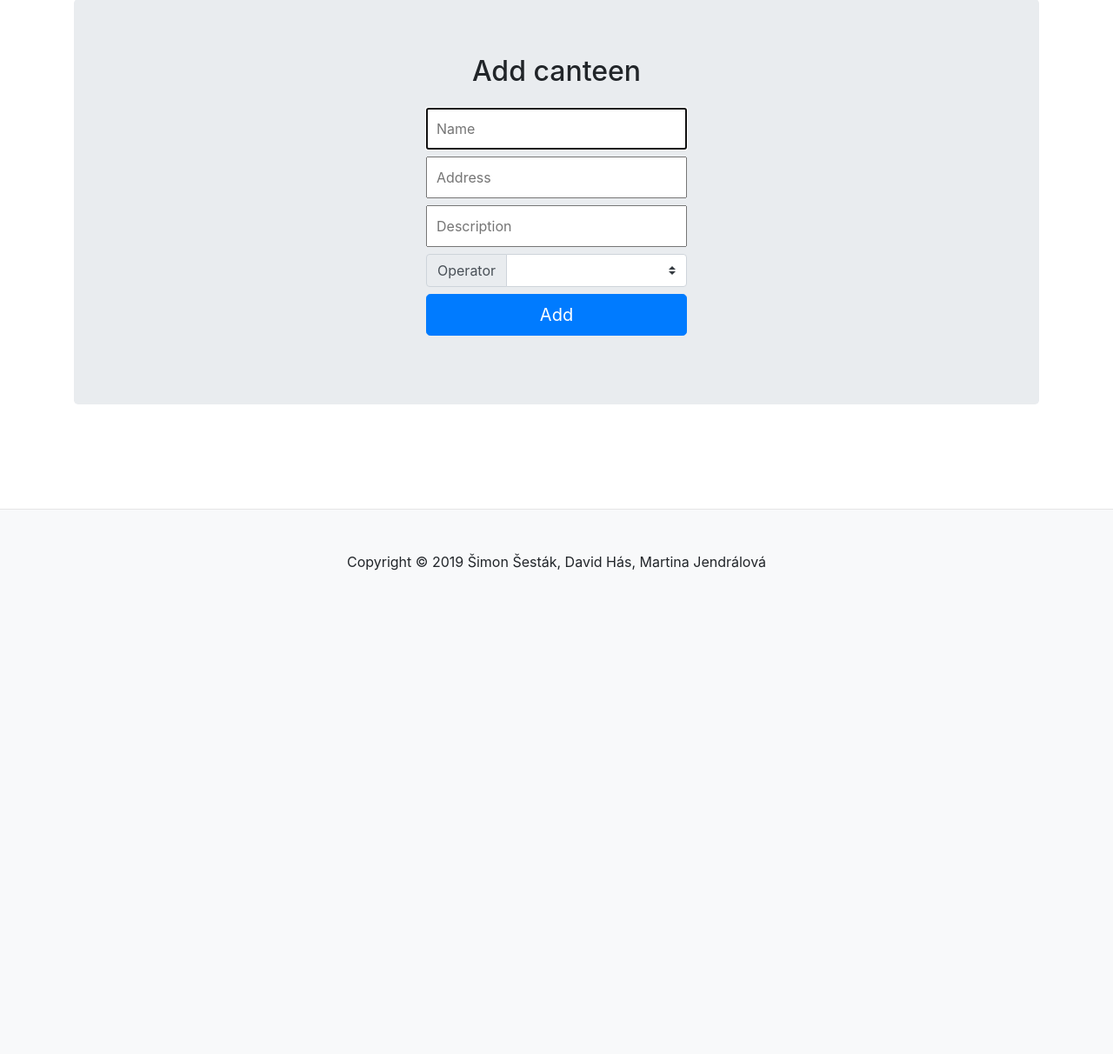
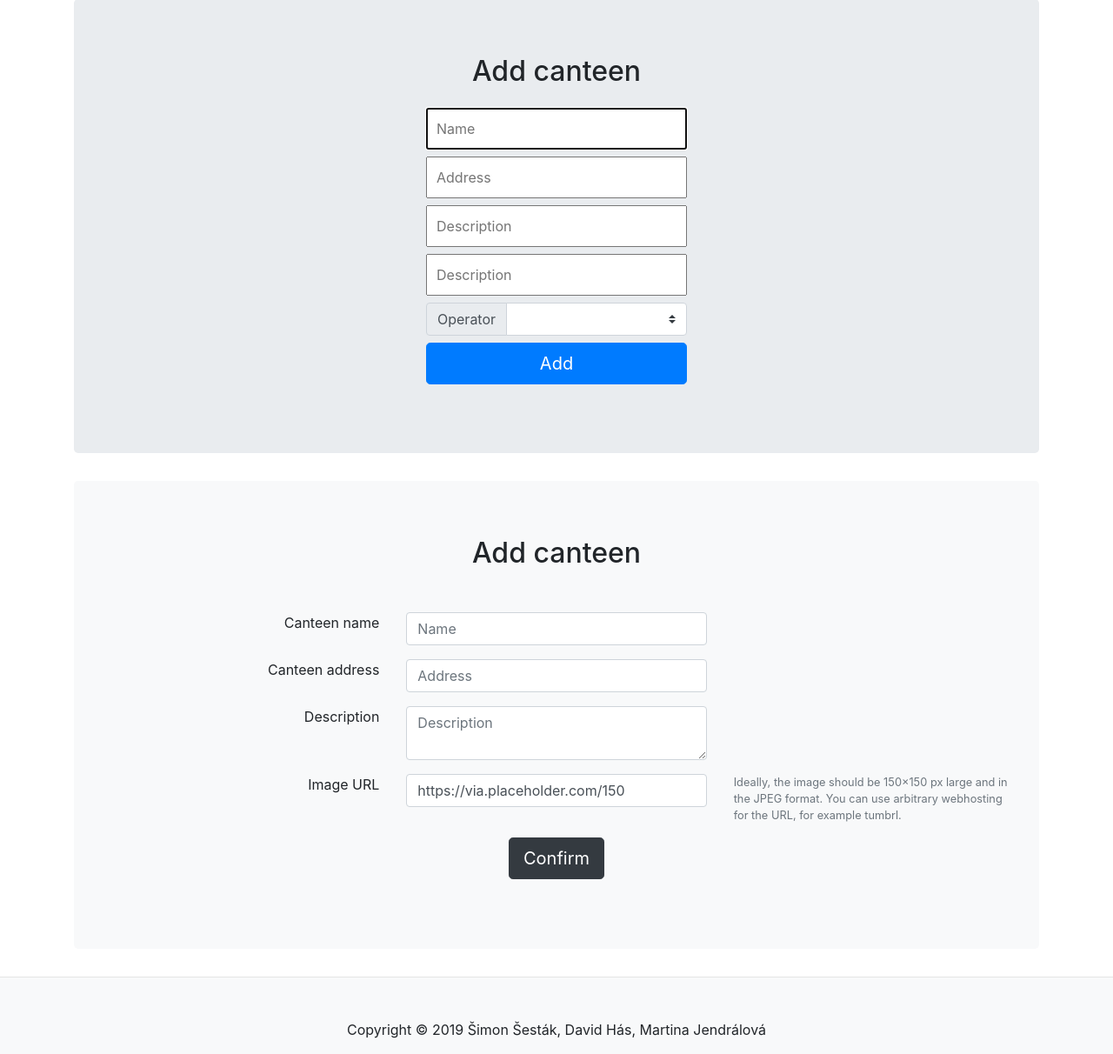
Before and after one commit to Srndo/IIS, a Flask app: page /add_canteen in a window 1280 px wide. Shown: the part 158-1370 px from the top of the page at 87% size. Before the commit the page ends 814 px from the top, so only its background shows below. Run offline with Flask 2, Linux system fonts and the light colour scheme; the visitor is signed in with stand-in values (Sample User, id 1); data comes from the database, SQL or seed files in the repository; data that the repository does not hold is empty; some libraries are stand-ins or nearby versions.

Commit message:
Edit add canteen page

```diff
--- a/app.py
+++ b/app.py
@@ -528,19 +528,21 @@ def remove_user(id):
 
 @app.route('/add_canteen', methods=['POST', 'GET'])
 def add_canteen():
-    if g.operator or g.admin:
-        if request.method == 'POST':
-            name = request.form['name']
-            address = request.form['address']
-            description = request.form['description']
-            new_canteen = Canteen(name=name, address=address, description=description, img_src='https://via.placeholder.com/150')
-            db.session.add(new_canteen)
-            db.session.commit()
-            return redirect('/')
-        else:
-            operators = User.query.filter(User.id == Operator.id).all()
-            return render_template('add_canteen.html', operators=operators)
-    return redirect('/login')
+    if not g.user:
+        return redirect('/login')
+    if not g.operator and not g.admin:
+        abort(403)
+    if request.method == 'POST':
+        name = request.form['name']
+        address = request.form['address']
+        description = request.form['description']
+        img_src = request.form['img_src']
+        new_canteen = Canteen(name=name, address=address, description=description, img_src=img_src)
+        db.session.add(new_canteen)
+        db.session.commit()
+        return redirect('/')
+    else:
+        return render_template('add_canteen.html')
 
 
 @app.route('/edit_canteen_picture/<int:id_canteen>', methods=['POST', 'GET'])
--- a/templates/add_canteen.html
+++ b/templates/add_canteen.html
@@ -5,7 +5,9 @@
     <form class="form-auth" method="post">
       <input type="text" name="name" class="form-input btn-block" placeholder="Name" maxlength=256 autofocus required>
       <input type="text" name="address" class="form-input btn-block" placeholder="Address" maxlength=256 required>
-    <input type="text" name="description" class="form-input btn-block" placeholder="Description" maxlength=256 required>
+      <input type="text" name="description" class="form-input btn-block" placeholder="Description" maxlength=256
+             required>
+      <input type="text" name="img_src" class="form-input btn-block" placeholder="Description" maxlength=256 required>
       <div class="input-group mt-2 mb-2">
         <div class="input-group-prepend">
           <label class="input-group-text" for="select_operator">Operator</label>
@@ -19,4 +21,39 @@
       <input type="submit" class="btn btn-lg btn-primary btn-block" value="Add">
     </form>
   </div>
+  <div class="jumbotron bg-light">
+    <h2 class="pb-4">Add canteen</h2>
+    <div class="py-3 px-3 px-sm-0">
+      <form method="POST">
+        <div class="form-group row">
+          <label for="input-name" class="col text-right">Canteen name</label>
+          <input type="text" name="name" id="input-name" class="form-control mx-sm-3 col" placeholder="Name"
+                 maxlength=256 required autofocus>
+          <div class="col"></div>
+        </div>
+        <div class="form-group row">
+          <label for="input-address" class="col text-right">Canteen address</label>
+          <input type="text" name="address" id="input-address" class="form-control mx-sm-3 col" placeholder="Address"
+                 maxlength=256 required>
+          <div class="col"></div>
+        </div>
+        <div class="form-group row">
+          <label for="input-description" class="col text-right">Description</label>
+          <textarea type="text" name="description" id="input-description" class="form-control mx-sm-3 col"
+                    placeholder="Description" maxlength=4096 required></textarea>
+          <div class="col"></div>
+        </div>
+        <div class="form-group row">
+          <label for="input-img_src" class="col text-right">Image URL</label>
+          <input type="text" name="img_src" id="input-img_src" class="form-control mx-sm-3 col" placeholder="Image URL"
+                 maxlength=256 required aria-describedby="img-src-help" value="https://via.placeholder.com/150">
+          <small id="img-src-help" class="text-muted text-left col">
+            Ideally, the image should be 150×150 px large and in the JPEG format. You can use arbitrary webhosting for
+            the URL, for example tumbrl.
+          </small>
+        </div>
+        <input type="submit" class="btn btn-dark btn-lg" value="Confirm">
+      </form>
+    </div>
+  </div>
 {% endblock %}
--- a/templates/edit_user.html
+++ b/templates/edit_user.html
@@ -5,7 +5,7 @@
 
     <h2 class="pb-4">Edit user</h2>
 
-    <div class="tab-content py-3 px-3 px-sm-0">
+    <div class="py-3 px-3 px-sm-0">
       <form method="POST">
         {% if error %}<div class="text-danger mb-2" style="opacity:0.75">{{ error }}</div>{% endif %}
         <div class="form-group row">
```
Lines whose indentation alone changed are shown as unchanged.
